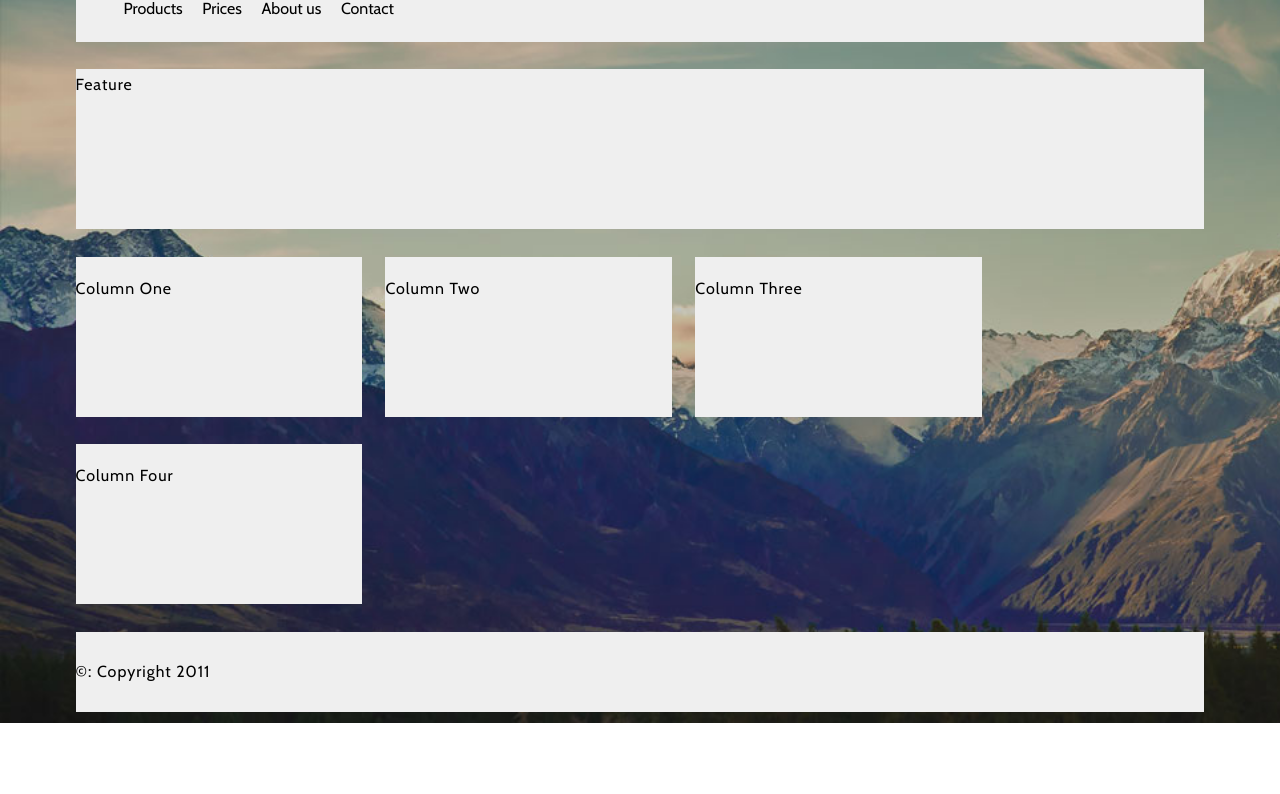
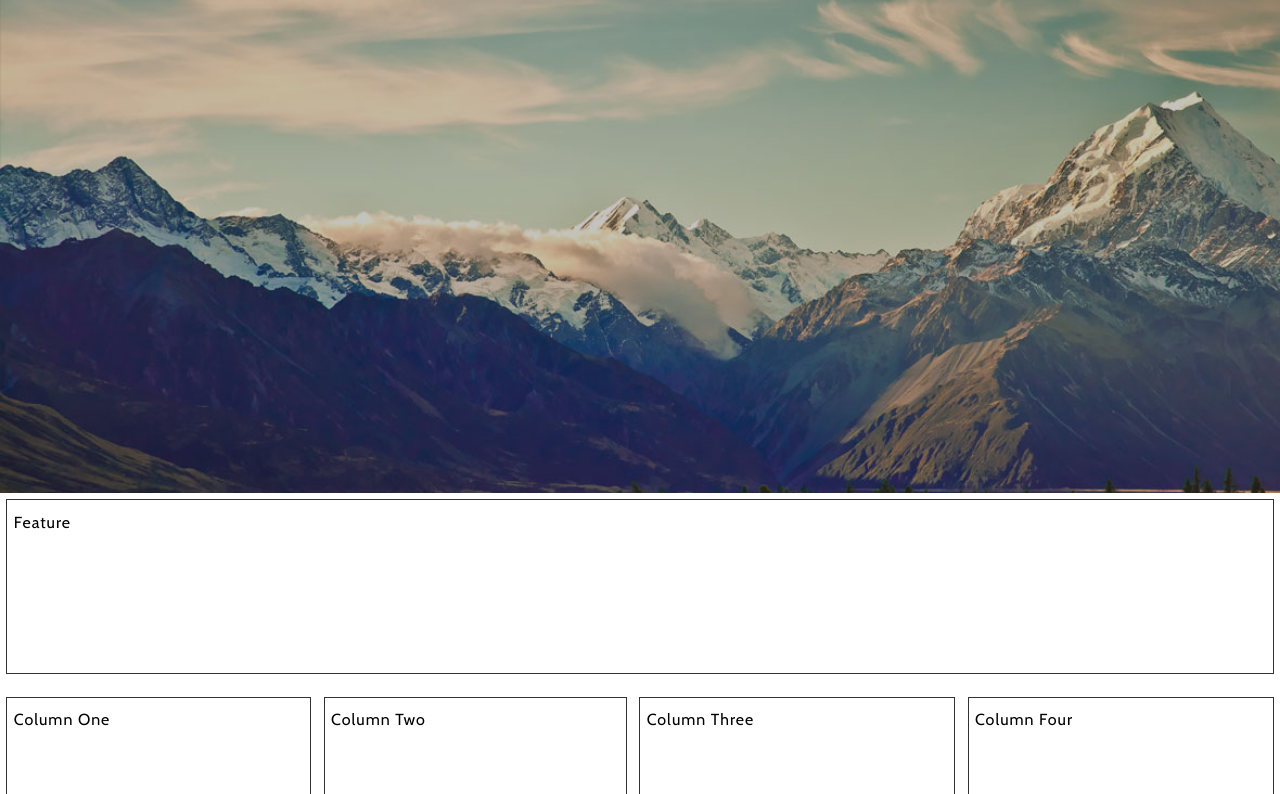
Before and after one commit to jared10222/Duckett, a plain HTML site: page index.html in a window 1280 px wide. Shown: the part 107-901 px from the top of the page. Before the commit the page ends 830 px from the top, so only its background shows below. Drawn offline with nearby package versions, Linux system fonts and the light colour scheme.

Commit message:
Jareds Adds

```diff
--- a/index.html
+++ b/index.html
@@ -15,7 +15,7 @@
 
 <body>
   <div id="header">
-    <h1>Logo</h1>
+    <img src="img/logo.png" alt="logo" />
     <div id="nav">
       <ul>
         <li><href="">Products</a></li>
@@ -25,26 +25,41 @@
       </ul>
     </div>
   </div>
+
     <div id="content">
+
+    <div class="row">
       <div id="feature">
         <p>Feature</p>
       </div>
+    </div><!--end row-->
+
+    <div class="row">
       <div class="article column1">
         <p>Column One</p>
     </div>
+
       <div class="article column2">
         <p>Column Two</p>
     </div>
+
       <div class="article column3">
         <p>Column Three</p>
     </div>
+
       <div class="article column4">
         <p>Column Four</p>
     </div>
+  </div><!--end row-->
+
     </div>
-  <div id="footer">
+
+
+
+  <footer id="footer" class="row">
     <p>&copy: Copyright 2011</p>
-  </div>
+  </footer>
+
 </body>
 
 
--- a/style.css
+++ b/style.css
@@ -1,4 +1,51 @@
+/* http://meyerweb.com/eric/tools/css/reset/
+   v2.0 | 20110126
+   License: none (public domain)
+*/
 
+html, body, div, span, applet, object, iframe,
+h1, h2, h3, h4, h5, h6, p, blockquote, pre,
+a, abbr, acronym, address, big, cite, code,
+del, dfn, em, img, ins, kbd, q, s, samp,
+small, strike, strong, sub, sup, tt, var,
+b, u, i, center,
+dl, dt, dd, ol, ul, li,
+fieldset, form, label, legend,
+table, caption, tbody, tfoot, thead, tr, th, td,
+article, aside, canvas, details, embed,
+figure, figcaption, footer, header, hgroup,
+menu, nav, output, ruby, section, summary,
+time, mark, audio, video {
+	margin: 0;
+	padding: 0;
+	border: 0;
+	font-size: 100%;
+	font: inherit;
+	vertical-align: baseline;
+}
+/* HTML5 display-role reset for older browsers */
+article, aside, details, figcaption, figure,
+footer, header, hgroup, menu, nav, section {
+	display: block;
+}
+body {
+	line-height: 1;
+}
+ol, ul {
+	list-style: none;
+}
+blockquote, q {
+	quotes: none;
+}
+blockquote:before, blockquote:after,
+q:before, q:after {
+	content: '';
+	content: none;
+}
+table {
+	border-collapse: collapse;
+	border-spacing: 0;
+}
 
 
 /* Start custom CSS*/
@@ -19,41 +66,87 @@ p {
 
 
 body {
-  width: 90%;
-  margin: 0 auto;
+  /*width: 90%;
+  margin: 0 auto;*/
 }
   #content {
+		/*display:flex;*/
     overflow: auto;
+    width:100%;
+    margin:0 auto;
   }
-  #nav, #feature, #footer {
+  #nav, #feature {
+    margin: .5%;
+		padding: .5%;
+  }
+
+  /*.column1, .column2, .column3, .column4 {
+    width: 24%;
+    float: left;
     margin: 1%;
+  }*/
+
+  .row {
+		display: flex;
+	}
+	#feature {
+		flex-direction: row;
+		border:1px solid #333;
+		flex-grow: 1;
+	}
+  .article {
+    /*float:left;
+    width:23%;
+    margin:1%;*/
+		flex-direction: row;
+		flex-grow:1;
+		border:1px solid #333;
+		margin:.5%;
+		padding:.5%;
   }
-  .column1, .column2, .column3, .column4 {
-    width: 24.9%;
-    float: left;
-    margin: 1%
-  }
-  .column4 {
+
+	footer  p {
+		flex-direction: row;
+		flex-grow: 1;
+	}
+
+  /*.column4 {
     margin-right: 0%;
-  }
+  }*/
 
   li {
     display: inline;
     padding: 0.5em;
   }
 
-  #nav, #footer {
-    background-color: #efefef;
+  #nav {
+    /*background-color: #efefef;*/
     padding: 0.5em 0;
   }
+	#nav {
+		position:absolute;
+		right:0; margin-right:1%;
+		top:0; margin-top:1%;
+		color:#fff;
+	}
 
   #feature, .article {
     height: 10em;
     margin-bottom: 1em;
-    background-color: #efefef;
+    /*background-color: #efefef;*/
   }
 
-  body {
+  #header {
     background-image: url("img/header_background.jpg");
     background-size:cover;
+    min-height:600px;
+    width:100%;
   }
+  #header img {
+    margin: 1%;
+  }
+	footer {
+		margin:.5%;
+		padding: .5%;
+		border:1px solid #333;
+	}
```
